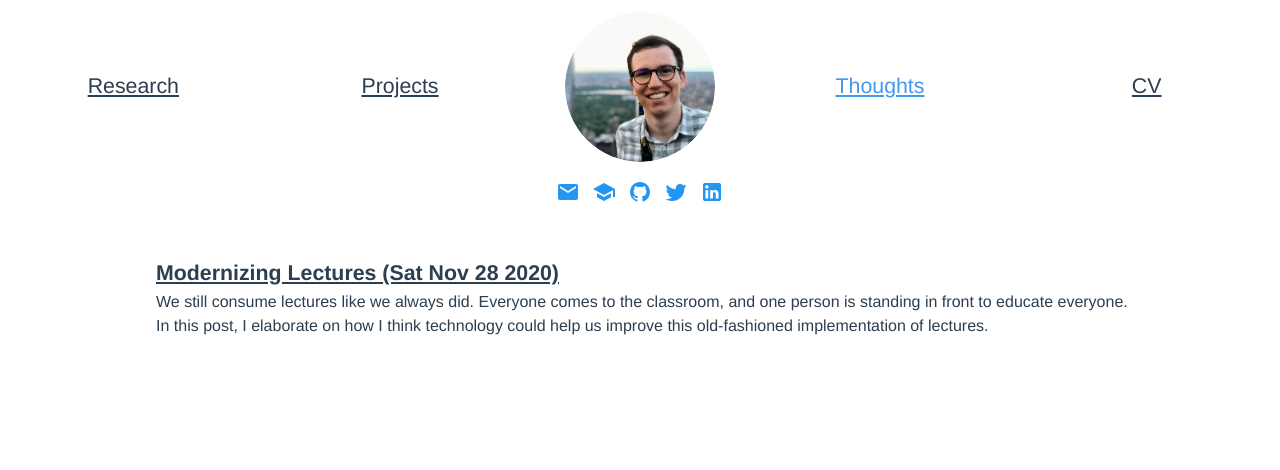
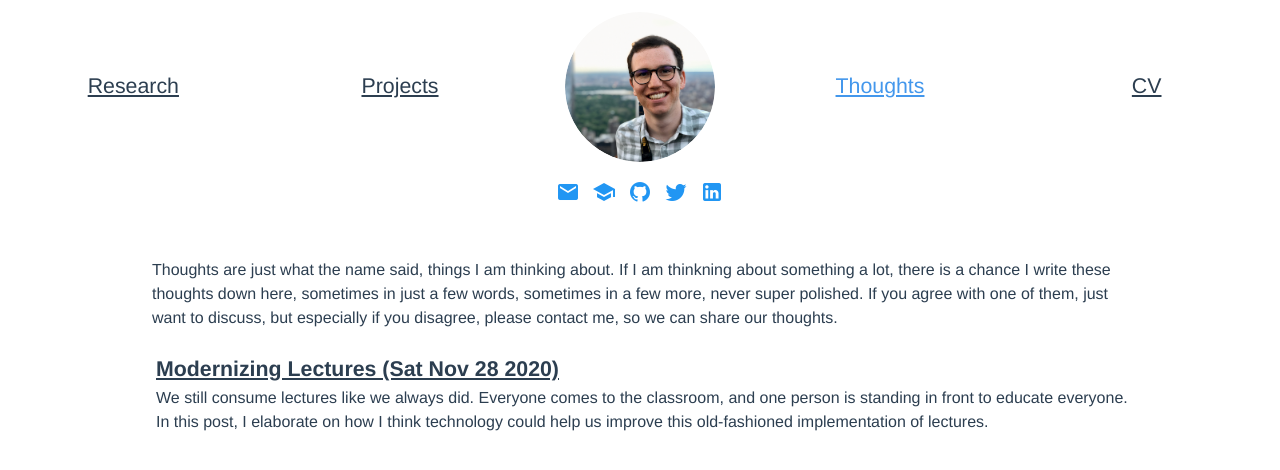
Before and after one commit to Sparkier/sparkier.github.io, a Vue app: page /thoughts in a window 1280 px wide. Shown: the top 470 px of the page. Built offline with nearby package versions, Linux system fonts and the light colour scheme.

Commit message:
Thoughts Description Added

```diff
--- a/src/views/thoughts/Thoughts.vue
+++ b/src/views/thoughts/Thoughts.vue
@@ -1,5 +1,13 @@
 <template>
     <v-col class="text-left">
+      <v-container>
+        Thoughts are just what the name said, things I am thinking about.
+        If I am thinkning about something a lot, there is a chance I write these
+        thoughts down here, sometimes in just a few words, sometimes in a few
+        more, never super polished. If you agree with one of them, just want to
+        discuss, but especially if you disagree, please contact me, so we can
+        share our thoughts.
+      </v-container>
       <ThoughtAbstract
         v-for="(thought, index) in thoughts"
         :key="index"
```
Lines whose indentation alone changed are shown as unchanged.
